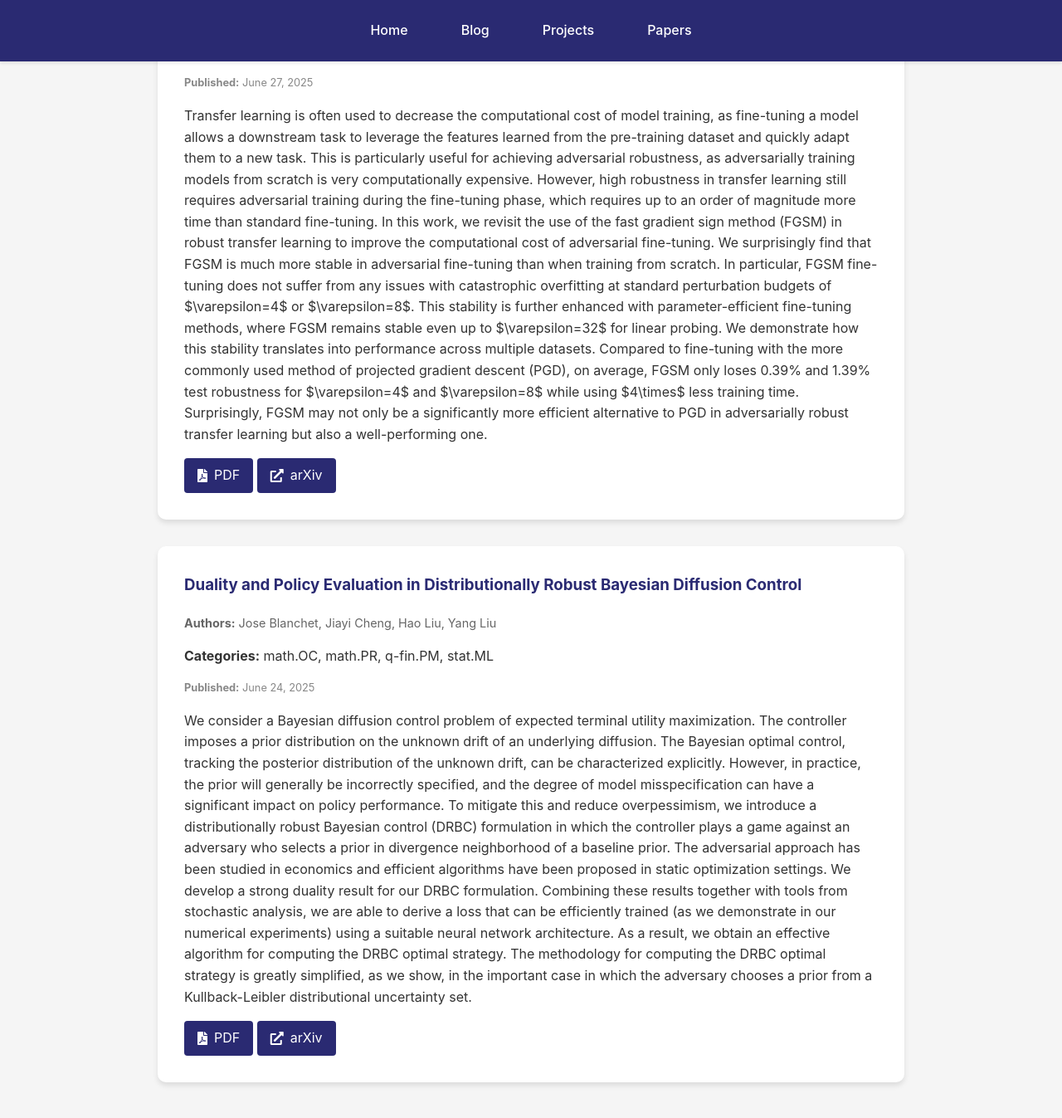
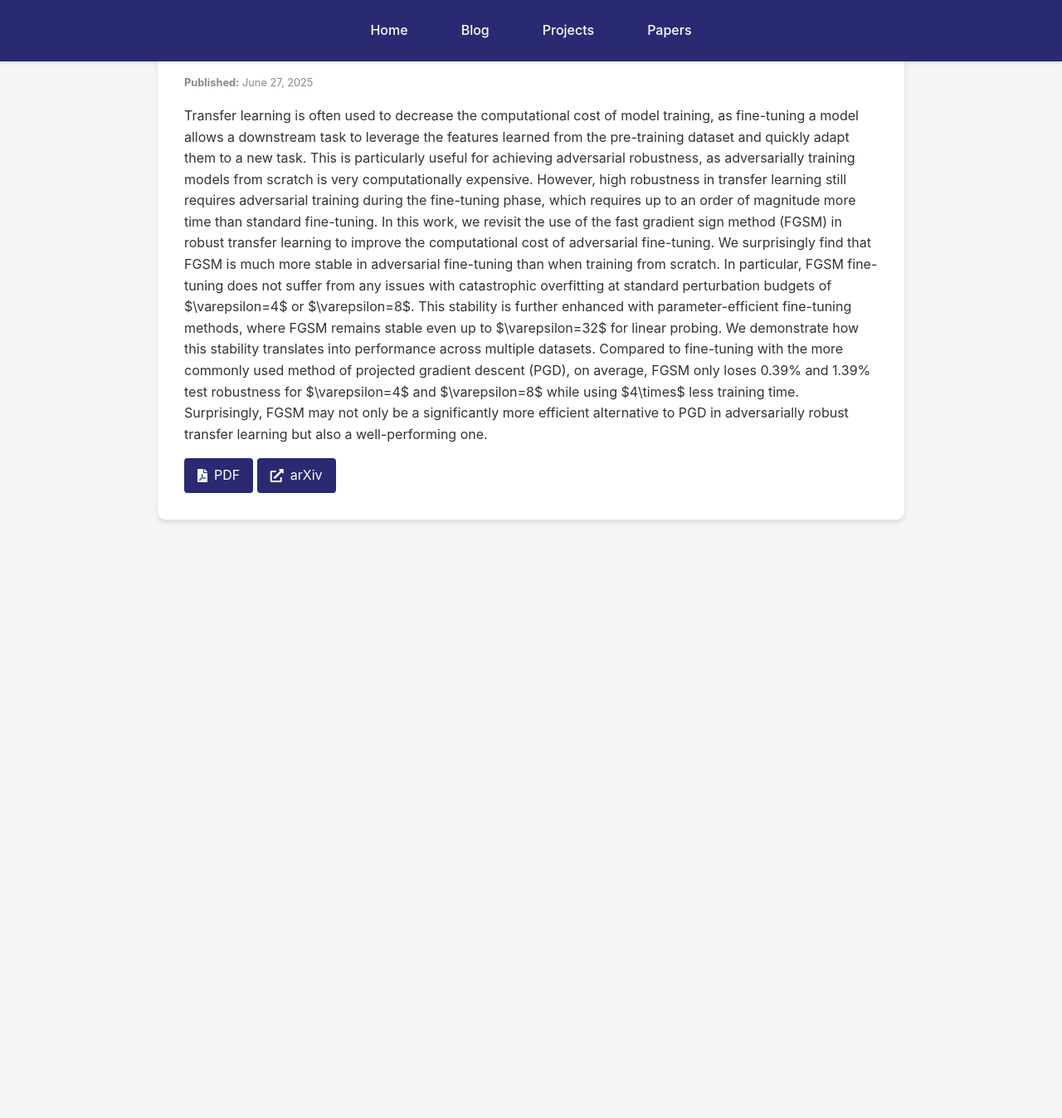
Before and after one commit to kyZhan2002/mypage, a Jekyll site: the page built from papers/index.html, in a window 1280 px wide and 1400 px high, scrolled down 3969 px. Shown: the top 1347 px of the window at 83% size. Built offline with Jekyll 4.4.1, drawn with Linux system fonts in a browser that asks for light colours; after the commit the page ends 4691 px from its top, so only the background shows below that.

Commit message:
Update arXiv papers

```diff
--- a/_data/arxiv_cache.json
+++ b/_data/arxiv_cache.json
@@ -1,5 +1,5 @@
 {
-  "timestamp": 1752025088,
+  "timestamp": 1752111495,
   "papers": [
     {
       "title": "Transfer Learning in Infinite Width Feature Learning Networks",
@@ -104,25 +104,6 @@
       ],
       "pdf_link": "http://arxiv.org/pdf/2506.22602v1",
       "arxiv_url": "http://arxiv.org/abs/2506.22602v1"
-    },
-    {
-      "title": "Duality and Policy Evaluation in Distributionally Robust Bayesian\n  Diffusion Control",
-      "authors": [
-        "Jose Blanchet",
-        "Jiayi Cheng",
-        "Hao Liu",
-        "Yang Liu"
-      ],
-      "abstract": "We consider a Bayesian diffusion control problem of expected terminal utility\nmaximization. The controller imposes a prior distribution on the unknown drift\nof an underlying diffusion. The Bayesian optimal control, tracking the\nposterior distribution of the unknown drift, can be characterized explicitly.\nHowever, in practice, the prior will generally be incorrectly specified, and\nthe degree of model misspecification can have a significant impact on policy\nperformance. To mitigate this and reduce overpessimism, we introduce a\ndistributionally robust Bayesian control (DRBC) formulation in which the\ncontroller plays a game against an adversary who selects a prior in divergence\nneighborhood of a baseline prior. The adversarial approach has been studied in\neconomics and efficient algorithms have been proposed in static optimization\nsettings. We develop a strong duality result for our DRBC formulation.\nCombining these results together with tools from stochastic analysis, we are\nable to derive a loss that can be efficiently trained (as we demonstrate in our\nnumerical experiments) using a suitable neural network architecture. As a\nresult, we obtain an effective algorithm for computing the DRBC optimal\nstrategy. The methodology for computing the DRBC optimal strategy is greatly\nsimplified, as we show, in the important case in which the adversary chooses a\nprior from a Kullback-Leibler distributional uncertainty set.",
-      "published": "June 24, 2025",
-      "categories": [
-        "math.OC",
-        "math.PR",
-        "q-fin.PM",
-        "stat.ML"
-      ],
-      "pdf_link": "http://arxiv.org/pdf/2506.19294v2",
-      "arxiv_url": "http://arxiv.org/abs/2506.19294v2"
     }
   ]
 }
```
